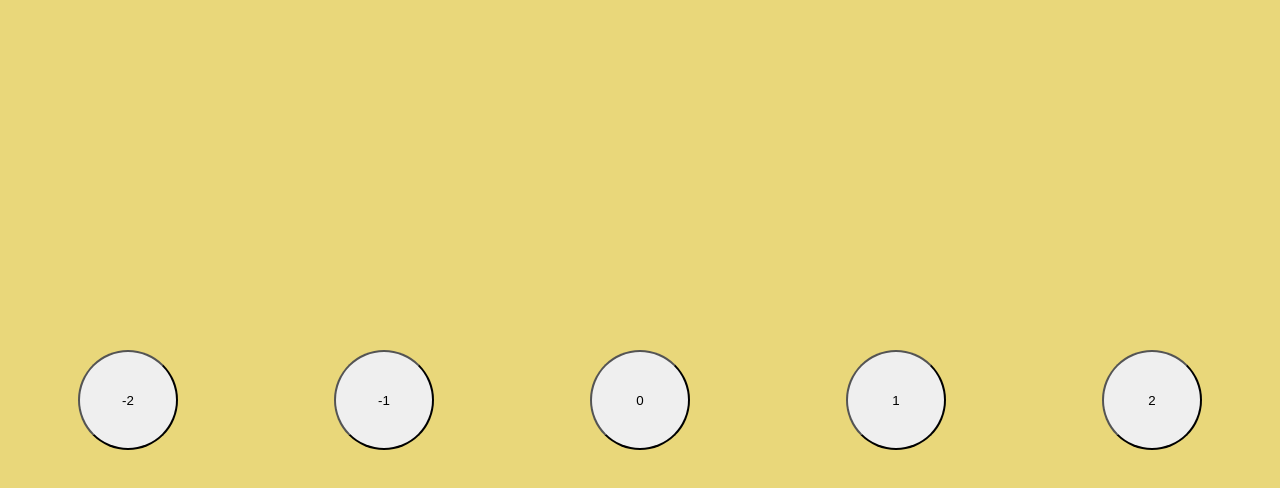
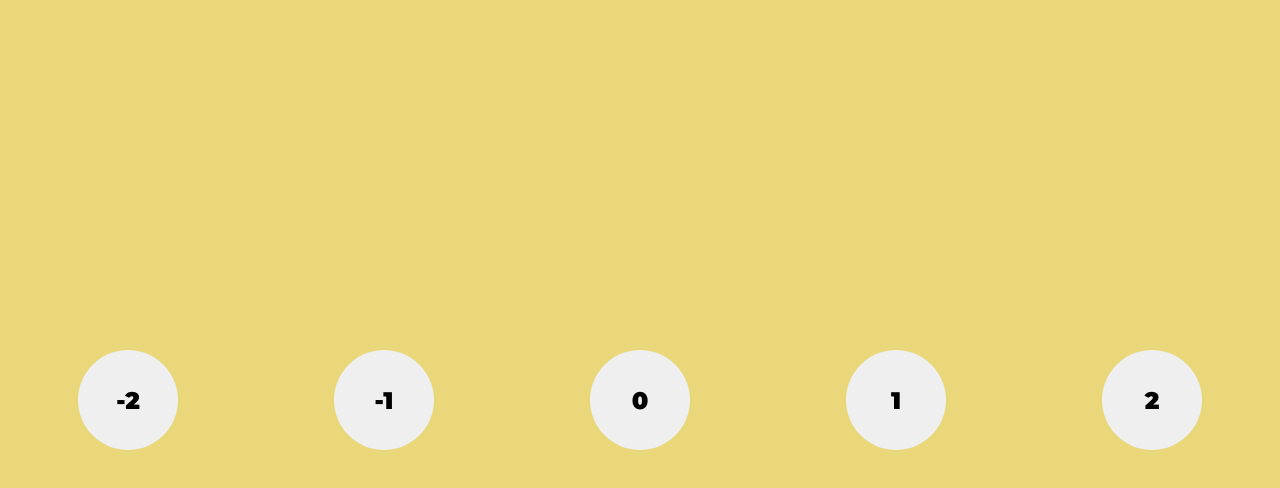
Before and after one commit to MandyGan/Mood-Track-App, a React (Create React App) app: page / in a window 1280 px wide. Both pictures are taken after a click on the button "log". Shown: the top 488 px of the page. Built offline with nearby package versions, Linux system fonts and the light colour scheme.

Commit message:
Update EmojiButton Css

```diff
--- a/src/components/EmojiButton.css
+++ b/src/components/EmojiButton.css
@@ -1,5 +1,14 @@
+@font-face {
+  font-family: 'Montserrat';
+  font-style: normal;
+  font-weight: 900;
+  src: url('../assets/fonts/Montserrat/Montserrat-VariableFont_wght.ttf') format('truetype');
+}
 .emojiButton {
     height: 100px;
     width: 100px;
     border-radius: 50%;
+    border: none;
+    font-size: 24px;
+    font-family: "Montserrat", sans-serif;
 }
```
